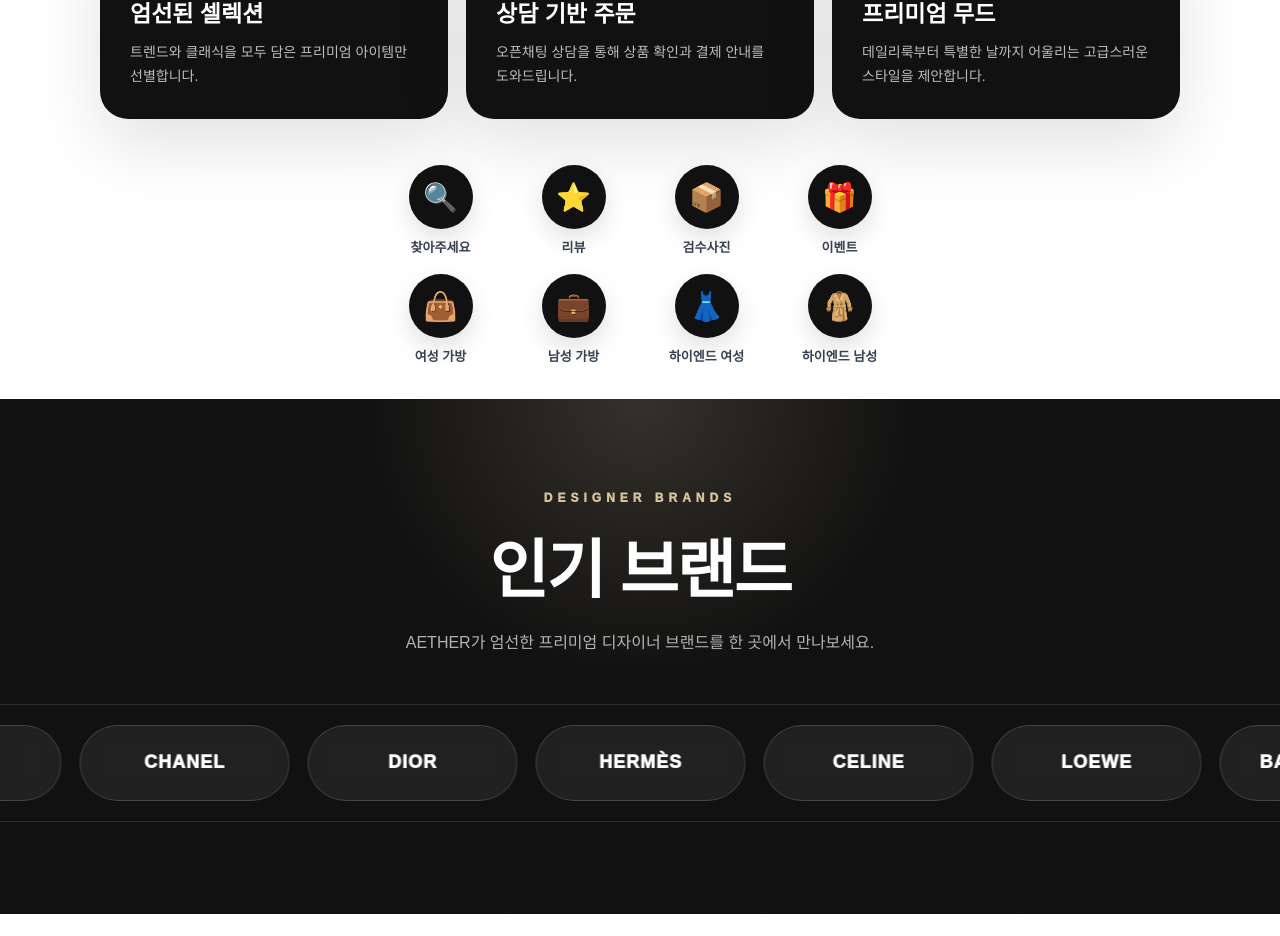
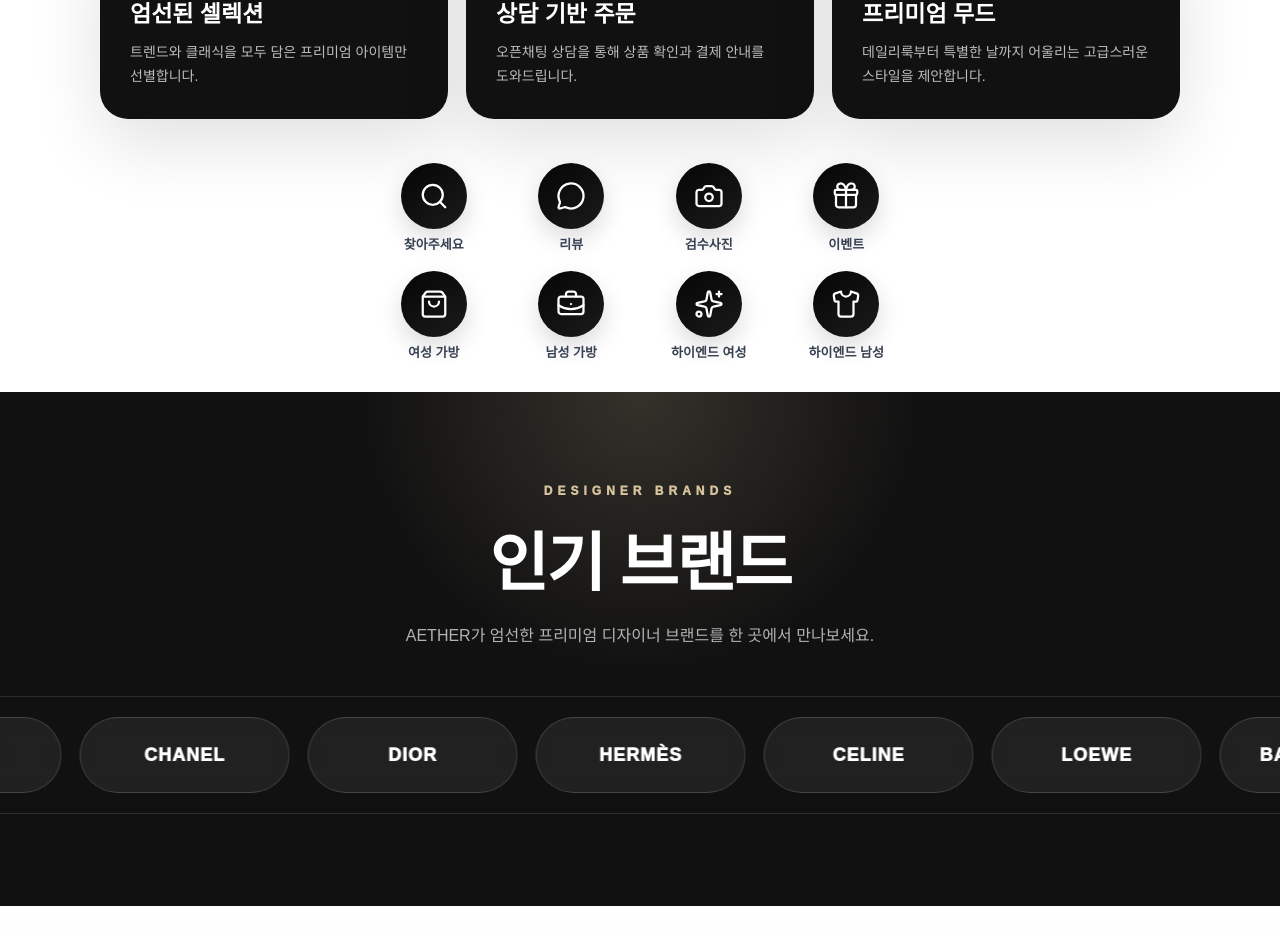
Before and after one commit to hanbin818/aether-shop, a Next.js app: page / in a window 1280 px wide. Shown: the part 1309-2245 px from the top of the page. Built offline with nearby package versions, Linux system fonts and the light colour scheme; no server answers; the database is empty.

Commit message:
Upgrade category icons

```diff
--- a/components/CategoryIcons.tsx
+++ b/components/CategoryIcons.tsx
@@ -1,12 +1,23 @@
+import {
+  Search,
+  MessageCircle,
+  Camera,
+  Gift,
+  ShoppingBag,
+  BriefcaseBusiness,
+  Shirt,
+  Sparkles,
+} from "lucide-react";
+
 const categories = [
-  { icon: "🔍", name: "찾아주세요", href: "/products" },
-  { icon: "⭐", name: "리뷰", href: "/products" },
-  { icon: "📦", name: "검수사진", href: "/products" },
-  { icon: "🎁", name: "이벤트", href: "/products" },
-  { icon: "👜", name: "여성 가방", href: "/products?search=여성 가방" },
-  { icon: "💼", name: "남성 가방", href: "/products?search=남성 가방" },
-  { icon: "👗", name: "하이엔드 여성", href: "/products?search=여성" },
-  { icon: "🧥", name: "하이엔드 남성", href: "/products?search=남성" },
+  { Icon: Search, name: "찾아주세요", href: "/products" },
+  { Icon: MessageCircle, name: "리뷰", href: "/products" },
+  { Icon: Camera, name: "검수사진", href: "/products" },
+  { Icon: Gift, name: "이벤트", href: "/products" },
+  { Icon: ShoppingBag, name: "여성 가방", href: "/products?search=여성 가방" },
+  { Icon: BriefcaseBusiness, name: "남성 가방", href: "/products?search=남성 가방" },
+  { Icon: Sparkles, name: "하이엔드 여성", href: "/products?search=여성" },
+  { Icon: Shirt, name: "하이엔드 남성", href: "/products?search=남성" },
 ];
 
 export default function CategoryIcons() {
@@ -14,19 +25,22 @@ export default function CategoryIcons() {
     <section
       style={{
         background: "#fff",
-        padding: "26px 16px 34px",
+        padding: "24px 14px 30px",
       }}
     >
       <div
         style={{
           display: "grid",
           gridTemplateColumns: "repeat(4, 1fr)",
-          gap: "18px 12px",
-          maxWidth: "520px",
+          gap: "18px 10px",
+          maxWidth: "540px",
           margin: "0 auto",
         }}
       >
-        {categories.map((category) => (
+        {categories.map((category) => {
+          const Icon = category.Icon;
+
+          return (
             <a
               key={category.name}
               href={category.href}
@@ -38,20 +52,20 @@ export default function CategoryIcons() {
             >
               <div
                 style={{
-                width: "64px",
-                height: "64px",
+                  width: "66px",
+                  height: "66px",
                   margin: "0 auto 8px",
                   borderRadius: "50%",
-                background: "#111",
+                  background:
+                    "linear-gradient(145deg, #050505 0%, #1b1b1b 100%)",
                   color: "#fff",
                   display: "flex",
                   alignItems: "center",
                   justifyContent: "center",
-                fontSize: "28px",
-                boxShadow: "0 10px 24px rgba(0,0,0,0.12)",
+                  boxShadow: "0 10px 24px rgba(0,0,0,0.14)",
                 }}
               >
-              {category.icon}
+                <Icon size={30} strokeWidth={1.8} />
               </div>
 
               <p
@@ -60,13 +74,15 @@ export default function CategoryIcons() {
                   fontSize: "13px",
                   fontWeight: 800,
                   color: "#374151",
+                  lineHeight: 1.25,
                   wordBreak: "keep-all",
                 }}
               >
                 {category.name}
               </p>
             </a>
-        ))}
+          );
+        })}
       </div>
     </section>
   );
--- a/package.json
+++ b/package.json
@@ -10,6 +10,7 @@
   },
   "dependencies": {
     "@supabase/supabase-js": "^2.108.2",
+    "lucide-react": "^1.21.0",
     "next": "16.2.9",
     "react": "19.2.4",
     "react-dom": "19.2.4"
```
Also changed, not shown: 1 other file (tests, documents, lock files or other folders). Lines whose indentation alone changed are shown as unchanged.
